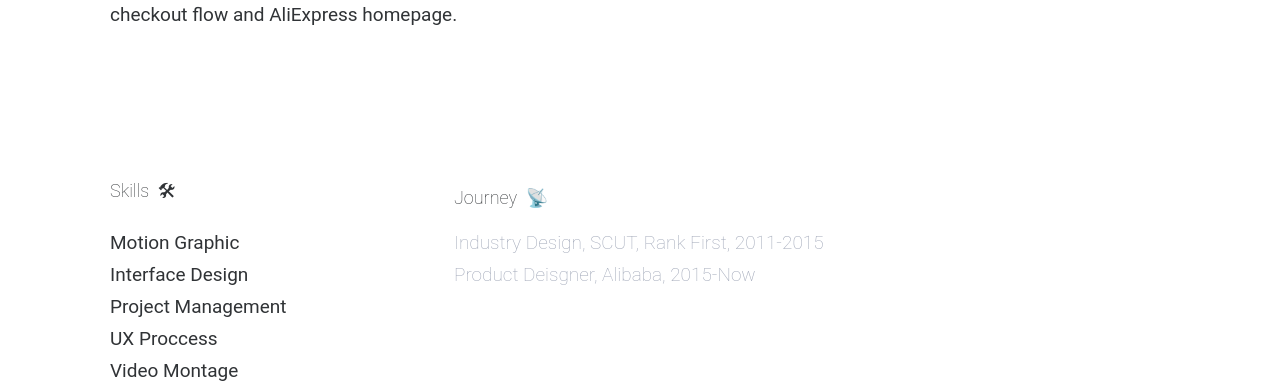
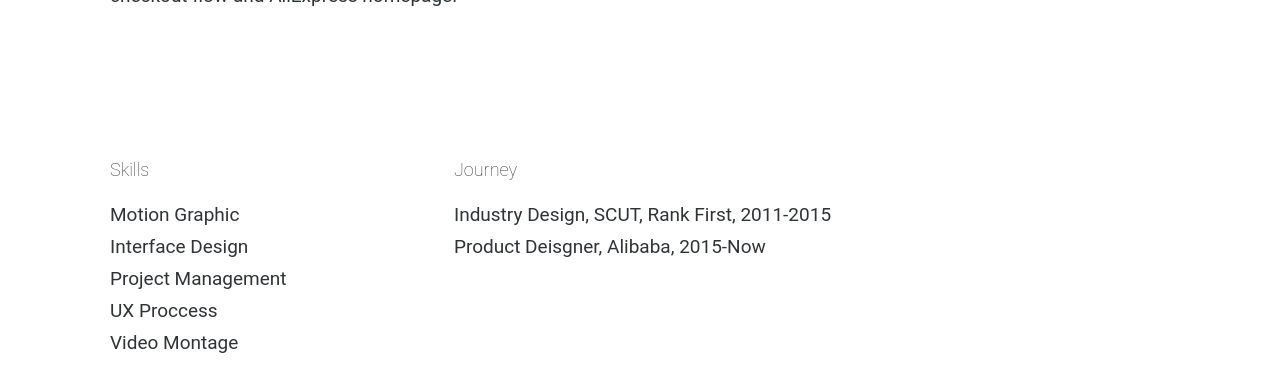
Before and after one commit to ideryang/ideryang.github.io, a plain HTML site: page about.html in a window 1280 px wide. Shown: the part 413-800 px from the top of the page. Drawn offline with Linux system fonts and the light colour scheme; a web font is replaced by a local one.

Commit message:
Update the About Page
Remove the emoji and Correct the Color

```diff
--- a/about.html
+++ b/about.html
@@ -3,7 +3,7 @@
         <title>Evan Yang - About Me</title>
 
         <meta name="author" content="Evan Yang">
-        <meta name="description" content="Evan Yang, Product Designer at Alibaba">Ó
+        <meta name="description" content="Evan Yang, Product Designer at Alibaba">
         <meta name="viewport" content="width=device-width, user-scalable=no">
         <link rel="stylesheet" type="text/css" href="css/style.css">
 
@@ -21,15 +21,14 @@
 <p class="about">I’m a Product Designer trying to make people’s lives easier. Currently work at Alibaba Group, my main mission is to maintain the main user checkout flow and AliExpress homepage.</p>
 
 <div class="social_2">
-<h3>Skills   &nbsp;🛠</h3>
+<h3>Skills</h3>
 <p>Motion Graphic <br>Interface Design<br> Project Management <br> UX Proccess <br>Video Montage</p>
 </div>
 
 <div class="social_2">
-<h3>Journey &nbsp;📡</h3>
-<p>
-<a>Industry Design, SCUT, Rank First, 2011-2015</a> <br>
-<a>Product Deisgner, Alibaba, 2015-Now</a> <br>
+<h3>Journey</h3>
+<p>Industry Design, SCUT, Rank First, 2011-2015 <br>
+Product Deisgner, Alibaba, 2015-Now<br>
 
 <br>
 <br>
--- a/css/style.css
+++ b/css/style.css
@@ -141,7 +141,7 @@ p.about{
 
 .about a{
   transition: 0.5;
-  color: #9EA5B6;
+  color: #303336;
 }
 
 .about a:hover{
```
